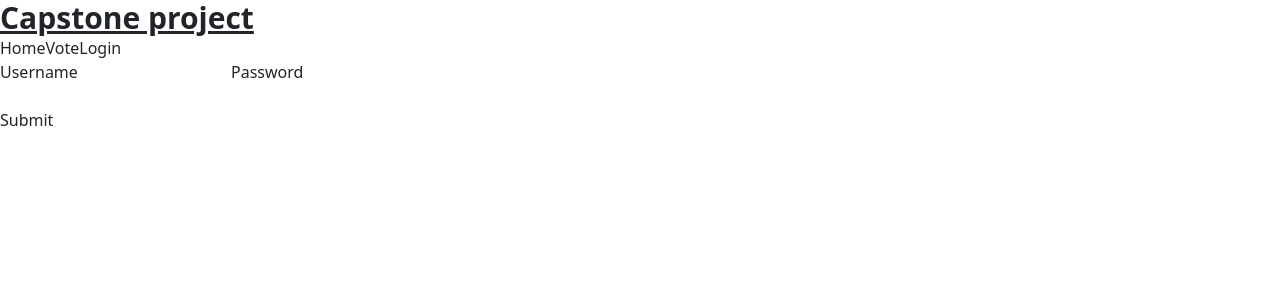
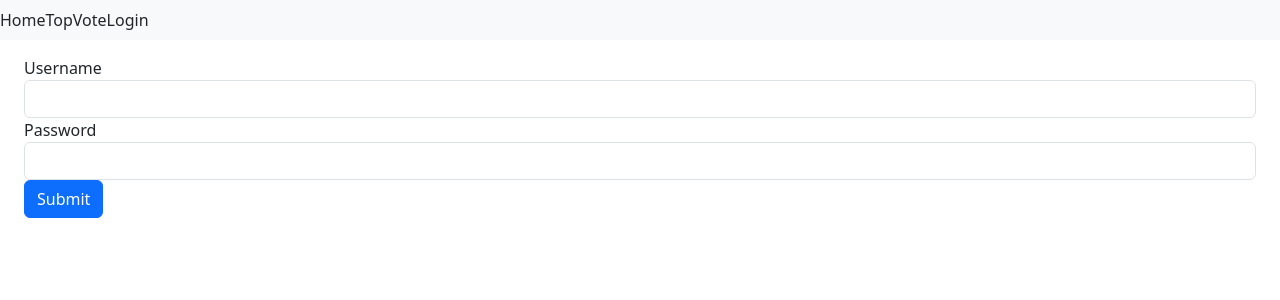
Before and after one commit to ggt3/CutieVotes_Capstone_front-end, a React (Vite) app: page /login in a window 1280 px wide. Shown: the top 300 px of the page. Built offline with nearby package versions, Linux system fonts and the light colour scheme.

Commit message:
added top pics page
todo: user auth, user favorites, continuous voting with new pictures

```diff
--- a/src/App.jsx
+++ b/src/App.jsx
@@ -3,6 +3,7 @@ import NavBar from './components/NavBar';
 import HomePage from './pages/HomePage';
 import VotePage from './pages/VotePage';
 import LoginPage from './pages/LoginPage';
+import TopPage from './pages/TopPage'
 
 function App() {
   return (
@@ -12,6 +13,7 @@ function App() {
         <Route path="/" element={<HomePage />} />
         <Route path="/vote" element={<VotePage />} />
         <Route path="/login" element={<LoginPage />} />
+        <Route path="/top" element={<TopPage />} />
       </Routes>
     </>
   );
--- a/src/components/NavBar.jsx
+++ b/src/components/NavBar.jsx
@@ -1,11 +1,13 @@
 import {Link} from "react-router-dom";
 export default function NavBar() {
   return (
-    <nav>
-      <h1 className="text-3xl font-bold underline">Capstone project </h1>
+    <nav className="navbar navbar-expand-lg navbar-light bg-light">
+
       <Link to="/">Home</Link>
+      <Link to="/top">Top</Link>
       <Link to="/vote">Vote</Link>
       <Link to="/login">Login</Link>
+
 
     </nav>
   );
--- a/src/pages/LoginPage.jsx
+++ b/src/pages/LoginPage.jsx
@@ -1,35 +1,44 @@
 import { useState } from "react";
 import { useNavigate } from "react-router-dom";
+import Form from "react-bootstrap/Form";
 
 export default function LoginPage() {
-
-    const [login,setLogin] = useState({ email: '', password: '' });
+  const [login, setLogin] = useState({ email: "", password: "" });
   const navigate = useNavigate();
 
-    const handleChange = (e)=> {
-        setLogin({...login, [e.target.name]:e.target.value})
-    }
+  const handleChange = (e) => {
+    setLogin({ ...login, [e.target.name]: e.target.value });
+  };
 
   const handleSubmit = async (e) => {
     e.preventDefault();
     //handle login auth
-        navigate('/', { replace: true })
-        console.log("login form submit")
-    }
-    return(
-        <form onSubmit ={handleSubmit}>
+    navigate("/", { replace: true });
+    console.log("login form submit");
+  };
+  return (
+    <Form className="px-4 py-3" onSubmit={handleSubmit}>
+      <div>
         <label>
-            <p>Username</p>
-            <input type="text" onChange={handleChange}/>
+          <p>Username</p>{" "}
         </label>
+        <input className="form-control" type="text" onChange={handleChange} />
+      </div>
+      <div>
         <label>
           <p>Password</p>
-            <input type="password" onChange={handleChange}/>
         </label>
+        <input
+          className="form-control"
+          type="password"
+          onChange={handleChange}
+        />
+      </div>
       <div>
-            <button type="submit">Submit</button>
+        <button className="btn btn-primary" type="submit">
+          Submit
+        </button>
       </div>
-        </form>
-      )
-
+    </Form>
+  );
 }
--- /dev/null
+++ b/src/pages/TopPage.jsx
@@ -0,0 +1,42 @@
+import { useEffect, useState } from "react";
+import axios from "axios";
+import Container from "react-bootstrap/Container";
+import Row from "react-bootstrap/Row";
+import Col from "react-bootstrap/Col";
+import Image from "react-bootstrap/Image";
+import Label from "react-bootstrap/FormLabel"
+
+//show the current top 20 photos
+export default function TopPage() {
+    const [pictures, setPictures] = useState([]);
+
+    useEffect(() => {
+      const fetchTopPics = async () => {
+        const res = await axios.get("http://localhost:4000/pictures/top");
+        const data = await res.data;
+        console.log(data);
+        setPictures(data);
+      };
+      fetchTopPics();
+    }, []);
+  return (
+    <main>
+         <Container>
+        <Row className="justify-content-center">
+          {pictures.map((picture) => (
+            <Col key={picture._id} xs={12} md={5} className="mb-4">
+              <Image
+                src={picture.url}
+                rounded
+                fluid
+
+                style={{ cursor: "pointer", maxHeight: "500px", width: "100%" }}
+              />
+              <Label>{picture.totalLikes} Votes</Label>
+            </Col>
+          ))}
+        </Row>
+      </Container>
+    </main>
+  )
+}
```
Also changed, not shown: src/styles/NavBar.css (added). Lines whose indentation alone changed are shown as unchanged.
